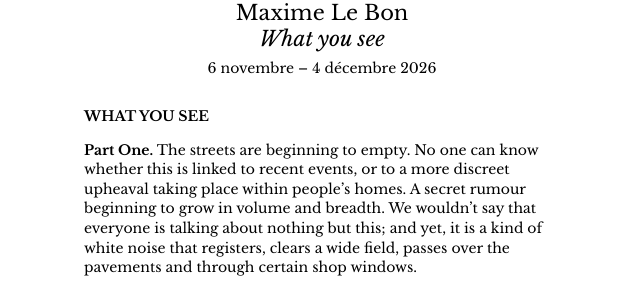
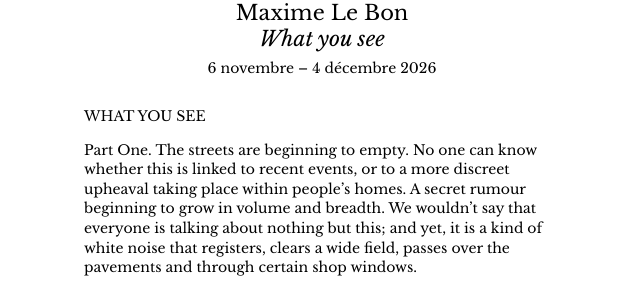
Before and after one commit to mooncharlie/operapipo, a Jekyll site: the page built from _expos/2026-11-05-what-you-see.md, in a window 1280 px wide and 900 px high. Shown: the part 126-418 px from the top of the window, without its empty margins (318-958 px from the left). Built offline with Jekyll 4.4.1, drawn with Linux system fonts in a browser that asks for light colours.

```diff
--- a/_expos/2026-11-05-what-you-see.md
+++ b/_expos/2026-11-05-what-you-see.md
@@ -6,9 +6,9 @@ fin: 2026-12-04
 images:
   - /images/image expo.jpg
 ---
-**WHAT YOU SEE**
+WHAT YOU SEE
 
-**Part One.** The streets are beginning to empty. No one can know whether this is linked to recent events, or to a more discreet upheaval taking place within people's homes. A secret rumour beginning to grow in volume and breadth. We wouldn't say that everyone is talking about nothing but this; and yet, it is a kind of white noise that registers, clears a wide field, passes over the pavements and through certain shop windows.
+Part One. The streets are beginning to empty. No one can know whether this is linked to recent events, or to a more discreet upheaval taking place within people's homes. A secret rumour beginning to grow in volume and breadth. We wouldn't say that everyone is talking about nothing but this; and yet, it is a kind of white noise that registers, clears a wide field, passes over the pavements and through certain shop windows.
 
 Perhaps it began in Saint-Gilles, one early evening, whilst leafing through artists' books and other rare publications laid out on the coffee table in a living room. In search of a legendary artist (let's avoid gossip, though), who is said to have sent his Parisian gallery packing because it had become too cool. That and other things.
 
```
